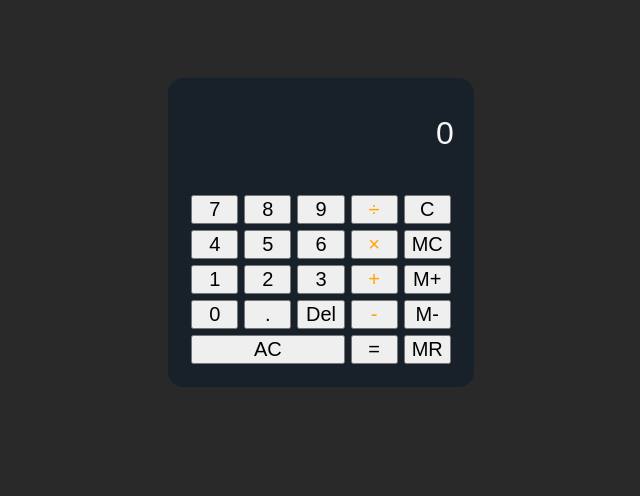
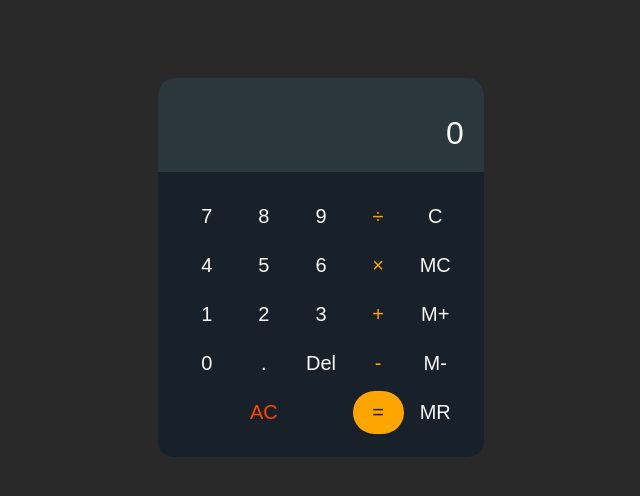
Before and after one commit to BigFatDuck1/simple-calculator-js, a plain HTML site: page index.html in a window 1280 px wide. Both pictures are taken after a click on the button "M+". Shown: the whole page, without its empty margins (319-959 px from the left). Drawn offline with Linux system fonts and the light colour scheme; a web font is replaced by a local one.

Commit message:
Styled all buttons

```diff
--- a/script.js
+++ b/script.js
@@ -508,6 +508,7 @@ cKeypress();
 
 //Memory functions
 let memory = 0;
+let memory_active = 0;
 
 let Mplus = () => {
     document.querySelector("#Mplus").addEventListener("click", () => {
@@ -518,6 +519,7 @@ let Mplus = () => {
 
         //Append display_value into memory
         memory += parseFloat(display_value);
+        memory_active = 1;
 
         console.log(memory);
 
@@ -534,6 +536,7 @@ let Msubtract = () => {
 
         //Append display_value into memory
         memory -= parseFloat(display_value);
+        memory_active = 1;
 
         console.log(memory);
 
@@ -555,7 +558,7 @@ Mrecall();
 let Mclear = () => {
     document.getElementById("MC").addEventListener("click", () => {
         memory = 0;
-        console.log(memory);
+        memory_active = 0;
     })
 }
 Mclear();
@@ -578,3 +581,19 @@ let inputLogEmptyPadding = () => {
     window.addEventListener("keypress", inputLogHeight);
 }
 inputLogEmptyPadding();
+
+let memoryChangeColor = () => {
+    document.addEventListener("click", () => {
+        if (memory_active == 1) {
+            document.querySelectorAll(".memory").forEach((element) => {
+                element.classList.add("memory_activated");
+            })
+        }
+        else {
+            document.querySelectorAll(".memory").forEach((element) => {
+                element.classList.remove("memory_activated");
+            })
+        }
+    })
+}
+memoryChangeColor();
--- a/style.css
+++ b/style.css
@@ -15,7 +15,7 @@ body {
     flex-direction: column;
     align-items: center;
     border-radius: 5%;
-    background-color: #18212A;
+    background-color: #2a373d;
 }
 
 .display {
@@ -51,11 +51,47 @@ body {
     padding: 20px;
     display: grid;
     grid-template-columns: repeat(5, 1fr);
+    background-color: #18212A;
+    border-bottom-left-radius: 5%;
+    border-bottom-right-radius: 5%;
+
 }
 
 .button {
     font-size: 20px;
+    padding: 10px;
     margin: 3px;
+    background-color: #18212A;
+    border-style: none;
+    border-radius: 5px;
+    color: #F8F8F8;
+}
+.button:hover {
+    background-color: #22313f;
+}
+.button:active {
+    background-color: #f8f8f858;
+    color: #18212A;
+}
+
+#equal {
+    background-color: orange;
+    color: #18212A;
+    border-radius: 50px;
+}
+#equal:hover {
+    background-color: rgb(185, 120, 0);
+}
+#equal:active {
+    background-color: rgb(255, 179, 0);
+}
+
+#AC {
+    color: orangered;
+}
+
+.memory_activated {
+    background-color: #22313f;
 }
 
 .operator {
```
